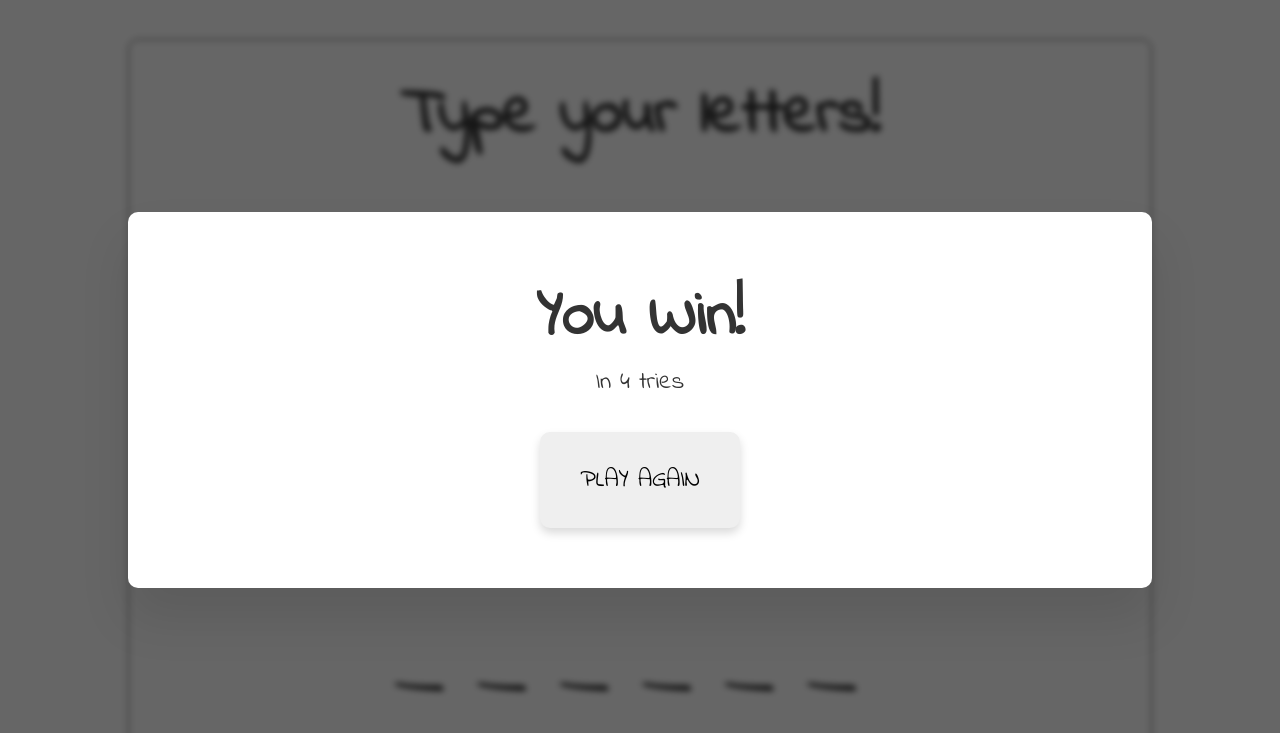
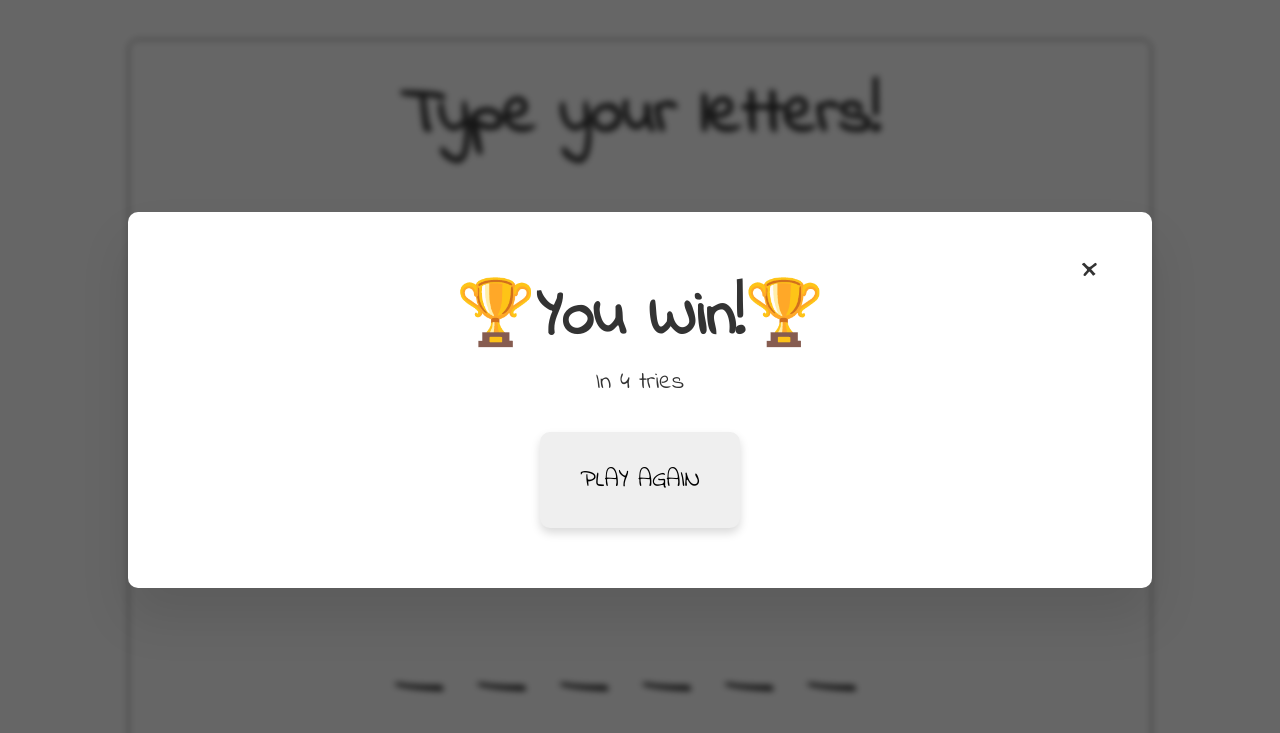
Before and after one commit to taewookim02/hangman, a website with bundled scripts: page index.html in a window 1280 px wide. Built offline with nearby package versions, Linux system fonts and the light colour scheme.

Commit message:
chore: adding some todos in the comments

```diff
--- a/index.html
+++ b/index.html
@@ -28,9 +28,10 @@
     </div>
     <div class="output"><span class="dashes"></span></div>
   </div>
+
   <div class="success">
-
-    <h1 class="heading-primary">You Win!</h1>
+    <button class="close-btn">&times;</button>
+    <h1 class="heading-primary">🏆You Win!🏆</h1>
     <p>In 4 tries</p>
     <button class="success__btn">Play again</button>
   </div>
--- a/script.js
+++ b/script.js
@@ -8,6 +8,22 @@ const wrongCharacters = document.querySelector('.wrong-chars');
 const wrongCharacter = document.querySelector('.wrong-char');
 const context = canvas.getContext('2d');
 const alphabetRegex = new RegExp(/^[A-Za-z]*$/);
+// Popups
+const success = document.querySelector('.success');
+const overlay = document.querySelector('.overlay');
+const btnCloseModal = document.querySelector('.close-btn');
+
+// TODO:
+// Think about whether to write modal once and use insertAdjacentHTML
+// Or to write them all in the HTML in the first place
+// Add play again button in the main page too :D;
+// On load, keyboard animation to indicate the game is played with keyboards
+// Indicate how many choices left
+// Refactor code and directory
+
+// const closeModal = function() {
+
+// }
 
 // CONFIG
 const color = '#333';
--- a/style.css
+++ b/style.css
@@ -76,6 +76,22 @@ body {
   z-index: 10;
 }
 
+.close-btn {
+  position: absolute;
+  display: inline-block;
+  line-height: 1;
+  top: 2rem;
+  right: 4rem;
+  padding: 1rem;
+
+  font-family: inherit;
+  font-size: 5rem;
+  color: inherit;
+  cursor: pointer;
+  border: none;
+  background: none;
+}
+
 .success p {
   font-size: 2.4rem;
   margin-bottom: 3.2rem;
@@ -89,6 +105,7 @@ body {
   font-family: inherit;
   text-transform: uppercase;
   box-shadow: 0 0.5rem 1rem rgba(0, 0, 0, 0.15);
+  transition: all 0.2s;
 }
 
 .success__btn:hover {
```
